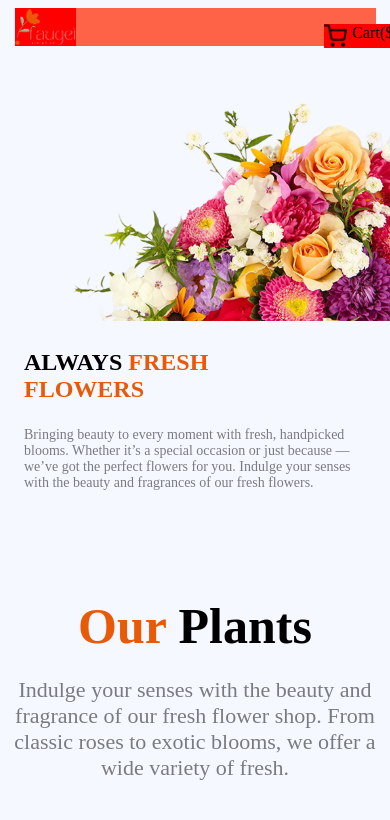
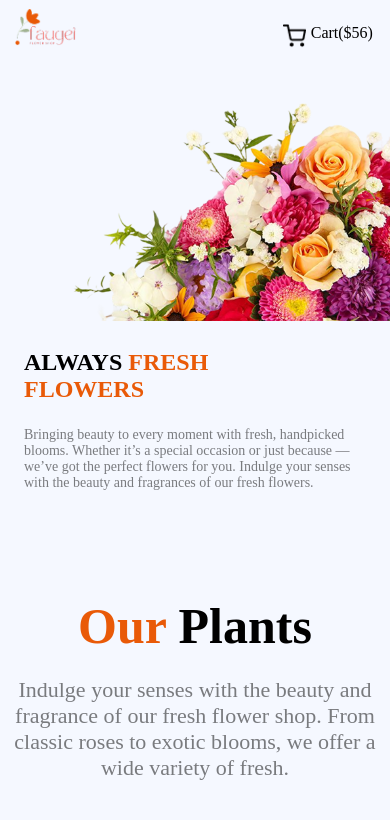
Before and after one commit to Moonie-pseudo/2nd-assignment, a plain HTML site: page index.html in a window 390 px wide. Shown: the top 820 px of the page. Drawn offline with Linux system fonts and the light colour scheme.

Commit message:
correction

```diff
--- a/style.css
+++ b/style.css
@@ -190,18 +190,17 @@
                 height: 38px;
                 width: 361px;
                 margin: 0 auto;
-                background-color: tomato;
+
+
             }
 
             .logo img{
-                background-color: red;
                 height: 38px;
                 width: auto;
             }
 
             #Cart{
-                background-color: red;
-                width: 25%;
+                width: 40%;
             }
 
             .hide{
```
